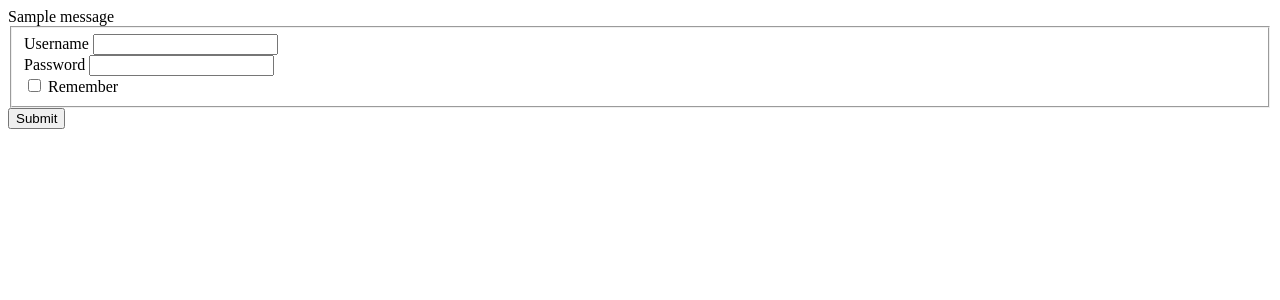
After one commit to takashikumagai/nyanko-rover, a Flask app: template nyanko-rover-server/app/templates/login.html in a window 1280 px wide. The commit adds this page. Shown: the top 300 px of the page. Run offline with Flask 2, Linux system fonts and the light colour scheme; the template is opened without the code that fills it, so the values that code supplies are empty, except form fields; tables that the repository leaves empty hold one stand-in row (values such as "Sample post"); one stand-in notice (Sample message) is shown; form fields are guessed from the names that the template uses.

Commit message:
(WIP) working on login/logout system.

```diff
--- a/nyanko-rover-server/app/templates/index.html
+++ b/nyanko-rover-server/app/templates/index.html
@@ -39,6 +39,7 @@
     <div id="top">
       <span id="sidenavbtn" onclick="openSideNavMenu()">&#x2630;</span>
       <span id="network_info"></span>
+      <a href="{{ url_for('logout') }}">Logout</a>
     </div>
 
     <div id="live-feed-and-control-page">
--- /dev/null
+++ b/nyanko-rover-server/app/templates/login.html
@@ -0,0 +1,67 @@
+<!DOCTYPE html>
+<html lang="en">
+<head>
+    <meta charset="UTF-8">
+    <meta name="viewport" content="width=device-width, initial-scale=1.0">
+    <meta http-equiv="X-UA-Compatible" content="ie=edge">
+    <title>Login</title>
+</head>
+<body>
+    <div class="col-md-8">
+        {% with messages = get_flashed_messages(with_categories=true) %}
+          {% if messages %}
+            {% for category, message in messages %}
+            <div class="alert alert-{{ category }}">
+                {{ message }}
+            </div>
+            {% endfor %}
+          {% endif %}
+        {% endwith %}
+    </div>
+    <div class="content-section">
+        <!-- Set empty string to post the information to the same route -->
+        <form method="POST" action="">
+            <!-- This has something to do with CSRF (cross-site request forgery) token -->
+            {{ form.hidden_tag() }}
+            <fieldset class="form-group">
+              <div class="form-group">
+
+                {{ form.username.label(class="form-control-label") }}
+
+                {% if form.username.errors %}
+                  {{ form.usernames(class="form-control form-control-lg is-invalid") }}
+                  <div class="invalid-feedback">
+                      {% for error in form.username.errors %}
+                        <span>{{ error }}</span>
+                      {% endfor %}
+                  </div>
+                {% else %}
+                  {{ form.username(class="form-control form-control-lg") }}
+                {% endif %}
+              </div>
+              <div class="form-group">
+                {{ form.password.label(class="form-control-label") }}
+
+                {% if form.password.errors %}
+                  {{ form.password(class="form-control form-control-lg is-invalid") }}
+                  <div class="invalid-feedback">
+                      {% for error in form.password.errors %}
+                        <span>{{ error }}</span>
+                      {% endfor %}
+                  </div>
+                {% else %}
+                  {{ form.password(class="form-control form-control-lg") }}
+                {% endif %}
+              </div>
+              <div class="form-check">
+                {{ form.remember(class="form-check-input") }}
+                {{ form.remember.label(class="form-check-label") }}
+              </div>
+            </fieldset>
+            <div class="form-group">
+                {{ form.submit(class="btn btn-outline-info") }}
+            </div>
+        </form>
+    </div>
+</body>
+</html>
```
Also changed, not shown: nyanko-rover-server/app/__init__.py (+18 -0 lines), nyanko-rover-server/app/login.py (added, +9 -0 lines), nyanko-rover-server/app/models.py (added, +15 -0 lines), 2 other files.
